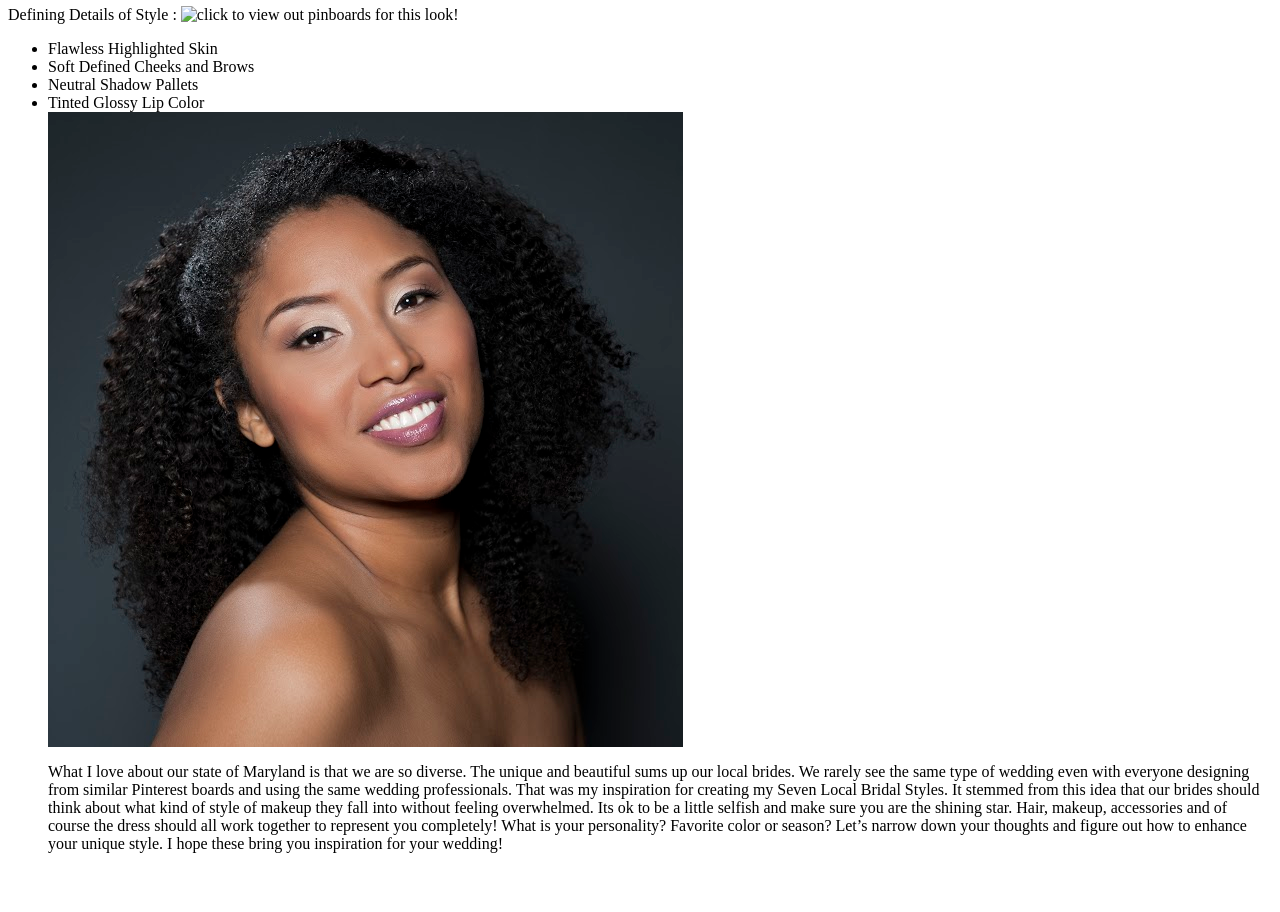
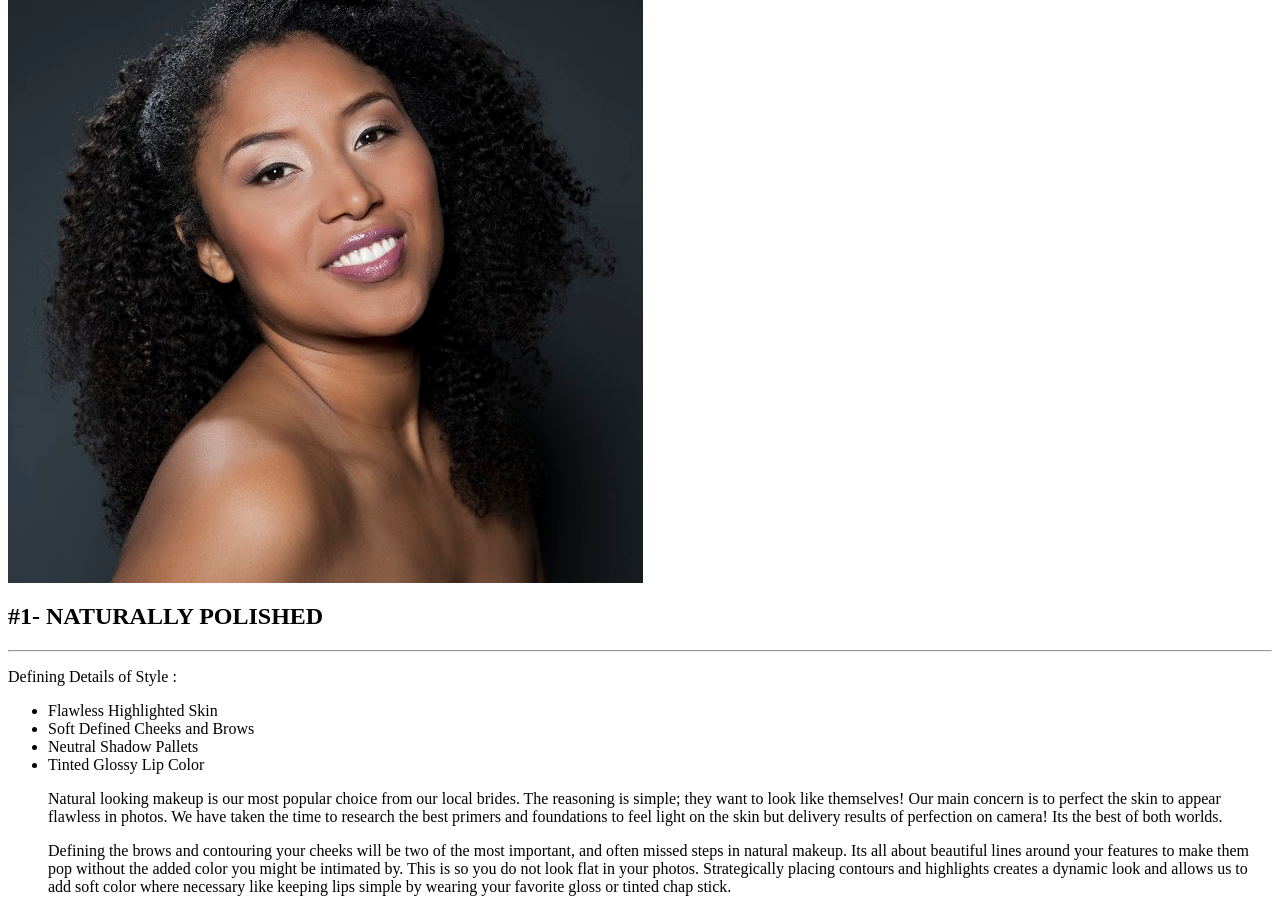
Before and after one commit to t-sierakowski/mwm, a plain HTML site: page index.html in a window 1280 px wide. Shown: the part 60-972 px from the top of the page. Before the commit the page ends 929 px from the top, so only its background shows below. Drawn offline with Linux system fonts and the light colour scheme.

Commit message:
image shift

```diff
--- a/index.html
+++ b/index.html
@@ -6,12 +6,18 @@
     <link rel ="stylesheet" href="css/main.css">
   </head>
 <body>
+  <div class="col-left"><img src="img/natural1.jpg"></div>
+  <section>
     <h1>#1- NATURALLY POLISHED</h1>
-  <p>Defining Details of Style : <img scr="img/pinteresticon.png" alt="click to view out pinboards for this look!" href="https://www.pinterest.com/mdweddingmakeup/naturally-polished-free/"></p>
+    <hr>
+    <p>Defining Details of Style :</p>
     <ul>
       <li>Flawless Highlighted Skin</li>
       <li>Soft Defined Cheeks and Brows</li>
       <li>Neutral Shadow Pallets</li>
       <li>Tinted Glossy Lip Color</li>
-  <img src="img/natural1.jpg">
-  <p>What I love about our state of Maryland is that we are so diverse. The unique and beautiful sums up our local brides. We rarely see the same type of wedding even with everyone designing from similar Pinterest boards and using the same wedding professionals. That was my inspiration for creating my Seven Local Bridal Styles. It stemmed from this idea that our brides should think about what kind of style of makeup they fall into without feeling overwhelmed. Its ok to be a little selfish and make sure you are the shining star. Hair, makeup, accessories and of course the dress should all work together to represent you completely!  What is your personality? Favorite color or season? Let’s narrow down your thoughts and figure out how to enhance your unique style. I hope these bring you inspiration for your wedding!</p>
+    <p>Natural looking makeup is our most popular choice from our local brides. The reasoning is simple;  they want to look like themselves! Our main concern is to perfect the skin to appear flawless in photos. We have taken the time to research the best primers and foundations to feel light on the skin but delivery results of perfection on camera! Its the best of both worlds.</p>
+    <p>Defining the brows and contouring your cheeks will be two of the most important, and often missed steps in natural makeup. Its all about beautiful lines around your features to make them pop without the added color you might be intimated by. This is so you do not look flat in your photos. Strategically placing contours and highlights creates a dynamic look and allows us to add soft color where necessary like keeping lips simple by wearing your favorite gloss or tinted chap stick.</p>
+  </section>
+</body>
+</html>
```
Lines whose indentation alone changed are shown as unchanged.
